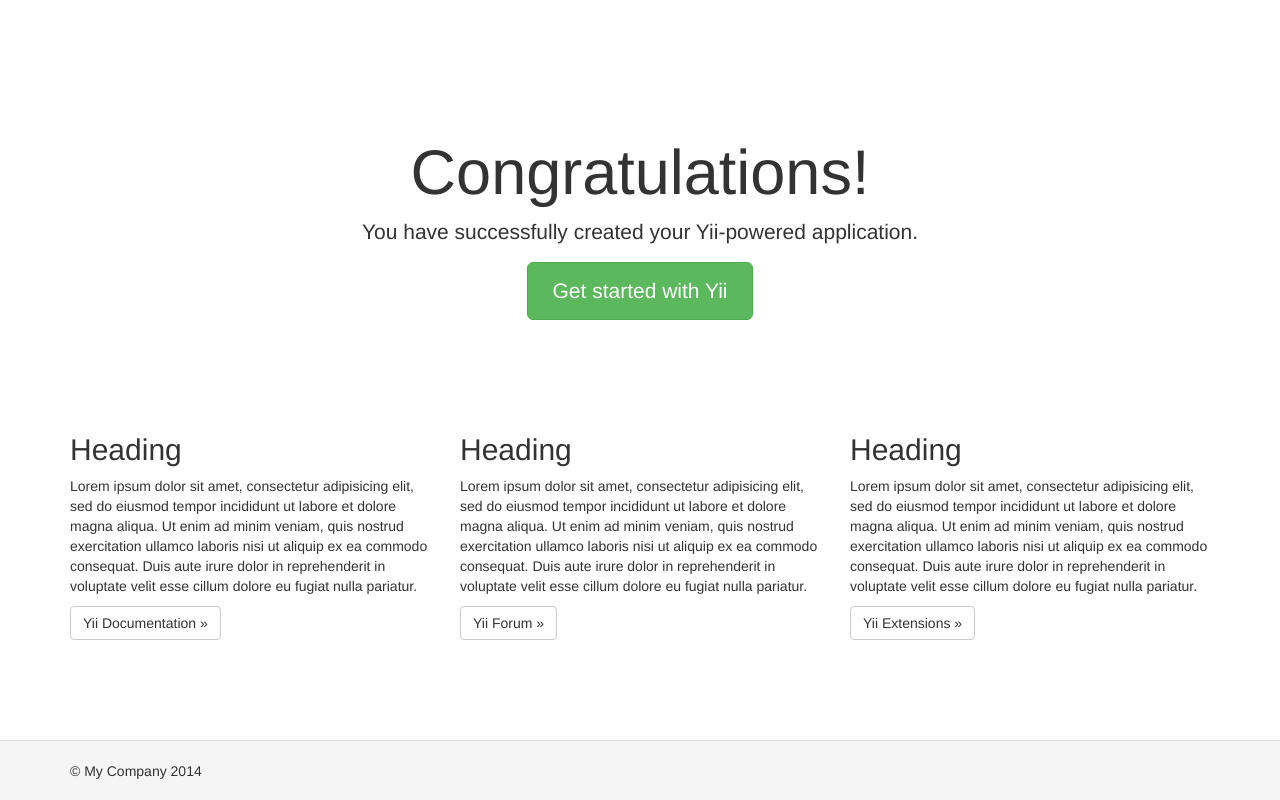
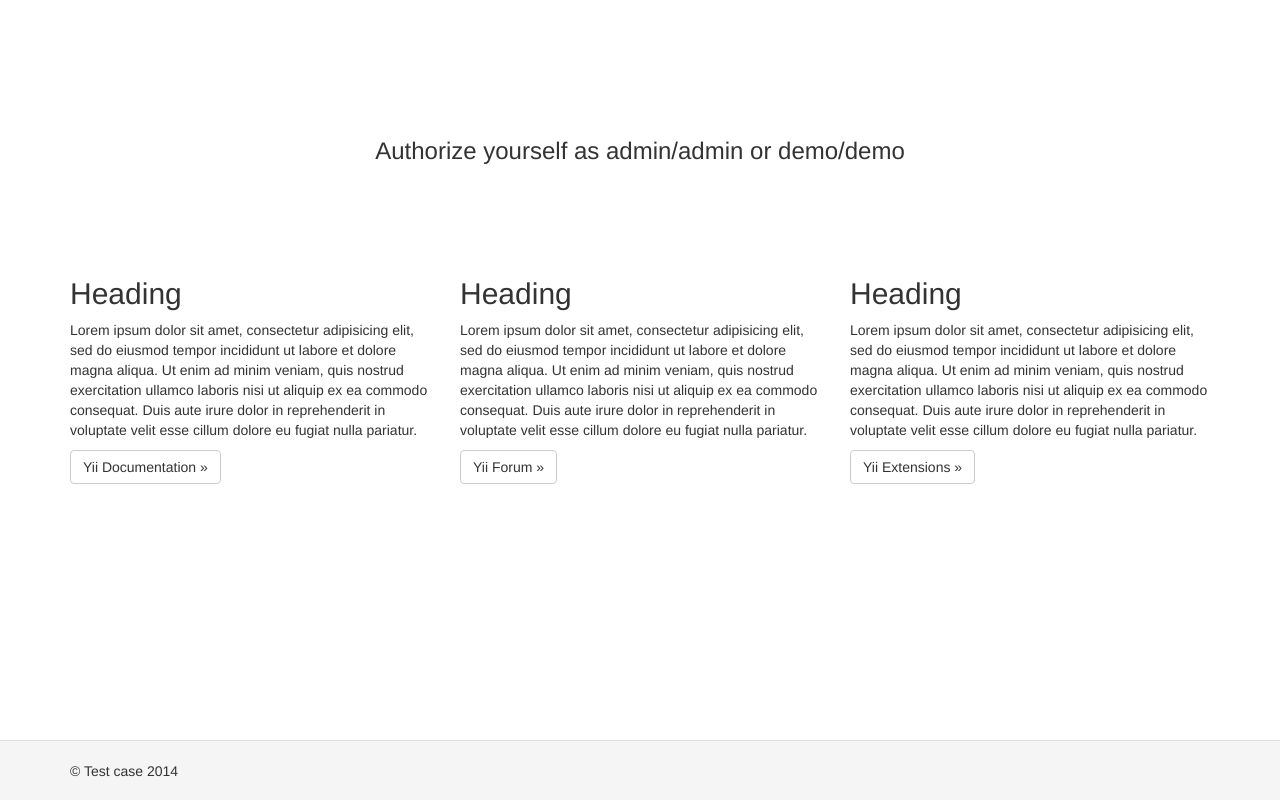
Before and after one commit to lampAddict/emailsub, a Yii app: template views/site/index.php in a window 1280 px wide. Run offline with PHP 8.4 and a stand-in for Yii, Linux system fonts and the light colour scheme; the template is opened without the code that fills it, so the values that code supplies are empty; some libraries are stand-ins or nearby versions.

Commit message:
main page content render routine

```diff
--- a/views/layouts/main.php
+++ b/views/layouts/main.php
@@ -26,7 +26,7 @@ AppAsset::register($this);
     <div class="wrap">
         <?php
             NavBar::begin([
-                'brandLabel' => 'My Company',
+                'brandLabel' => 'Email subscribe page',
                 'brandUrl' => Yii::$app->homeUrl,
                 'options' => [
                     'class' => 'navbar-inverse navbar-fixed-top',
@@ -36,8 +36,8 @@ AppAsset::register($this);
                 'options' => ['class' => 'navbar-nav navbar-right'],
                 'items' => [
                     ['label' => 'Home', 'url' => ['/site/index']],
-                    ['label' => 'About', 'url' => ['/site/about']],
-                    ['label' => 'Contact', 'url' => ['/site/contact']],
+                    //['label' => 'About', 'url' => ['/site/about']],
+                    //['label' => 'Contact', 'url' => ['/site/contact']],
                     Yii::$app->user->isGuest ?
                         ['label' => 'Login', 'url' => ['/site/login']] :
                         ['label' => 'Logout (' . Yii::$app->user->identity->username . ')',
@@ -58,7 +58,7 @@ AppAsset::register($this);
 
     <footer class="footer">
         <div class="container">
-            <p class="pull-left">&copy; My Company <?= date('Y') ?></p>
+            <p class="pull-left">&copy; Test case <?= date('Y') ?></p>
             <p class="pull-right"><?= Yii::powered() ?></p>
         </div>
     </footer>
--- a/views/site/index.php
+++ b/views/site/index.php
@@ -1,15 +1,14 @@
 <?php
 /* @var $this yii\web\View */
-$this->title = 'My Yii Application';
+$this->title = 'Email subscribe page';
 ?>
 <div class="site-index">
 
     <div class="jumbotron">
-        <h1>Congratulations!</h1>
+        <h3>Authorize yourself as admin/admin or demo/demo</h3>
 
-        <p class="lead">You have successfully created your Yii-powered application.</p>
-
-        <p><a class="btn btn-lg btn-success" href="http://www.yiiframework.com">Get started with Yii</a></p>
+        <p class="lead"><?=$form?></p>
+        <p class="lead"><?=$list?></p>
     </div>
 
     <div class="body-content">
```
Also changed, not shown: controllers/SiteController.php (+16 -1 lines).
